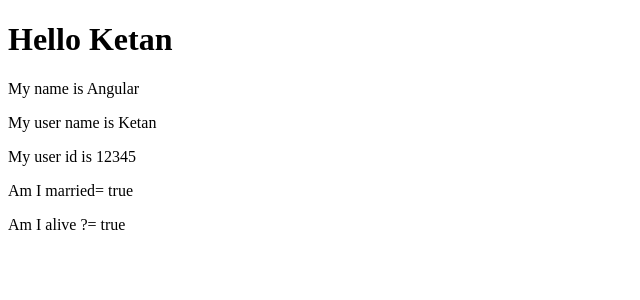
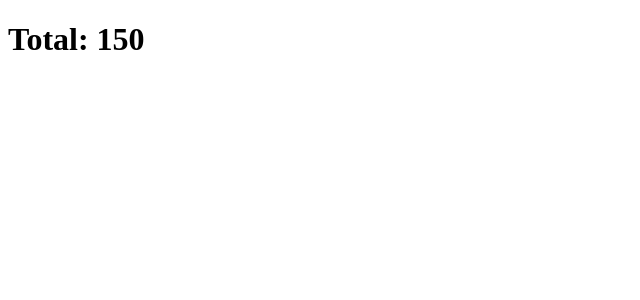
Before and after one commit to BigHero1997/Ketan-Angular, an Angular app: page / in a window 1280 px wide. Shown: the top 300 px of the page, without its empty margins (0-640 px from the left). Built offline with nearby package versions, Linux system fonts and the light colour scheme.

Commit message:
computed signals

```diff
--- a/src/app/app.html
+++ b/src/app/app.html
@@ -1,6 +1,16 @@
-<h1>Hello Ketan</h1>
+<!-- <h1>Hello Ketan</h1>
 <p>My name is {{ name }}</p>
 <p>My user name is {{ userName }}</p>
 <p>My user id is {{ userId }}</p>
 <p>Am I married=  {{ isMarried }}</p>
-<p>Am I alive ?=  {{ isAlive }}</p>
+<p>Am I alive ?=  {{ isAlive }}</p> -->
+
+<!-- <h1>Count: {{ count() }}</h1>
+<h2>Double: {{ doubleCount() }}</h2>
+<h2>Triple: {{ tripleCount() }}</h2>
+
+<button (click)="increment()">Increment</button> -->
+
+<!-- <h1>{{ fullName() }}</h1> -->
+
+<h1>Total: {{ total() }}</h1>
--- a/src/app/app.ts
+++ b/src/app/app.ts
@@ -1,4 +1,4 @@
-import { Component, signal } from '@angular/core';
+import { Component, signal, computed } from '@angular/core';
 import { RouterOutlet } from '@angular/router';
 
 @Component({
@@ -8,10 +8,24 @@
   styleUrl: './app.css'
 })
 export class App {
-  protected readonly title = signal('angular-tutorial');
-  name = 'Angular';
-  userName = 'Ketan';
-  userId = 12345;
-  isMarried = true;
-  isAlive = true;
+ // count = signal<number>(2);
+
+  // doubleCount = computed<number>(() => this.count() * 2);
+
+  // tripleCount = computed<number>(() => this.count() * 3);
+
+  // increment() {
+  //   this.count.set(this.count() + 1);
+  // }
+
+// firstName = signal<string>('John');
+// lastName = signal<string>('Doe');
+
+// fullName = computed<string>(() => `${this.firstName()} ${this.lastName()}`);
+
+price = signal<number[]>([10, 20, 30,40,50]);
+
+total = computed<number>(
+  () => this.price().reduce((acc, curr) => acc + curr, 0)
+);
 }
```
